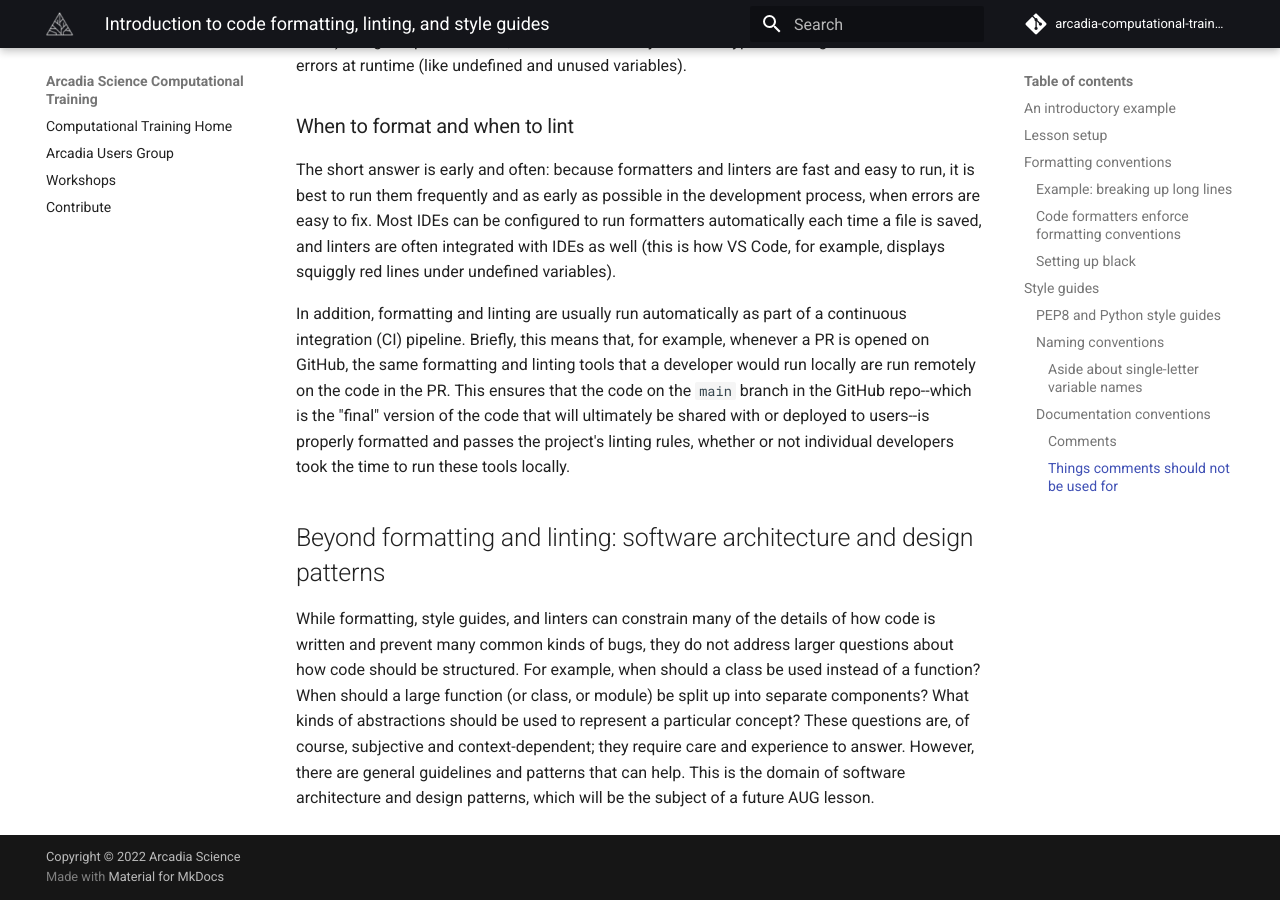
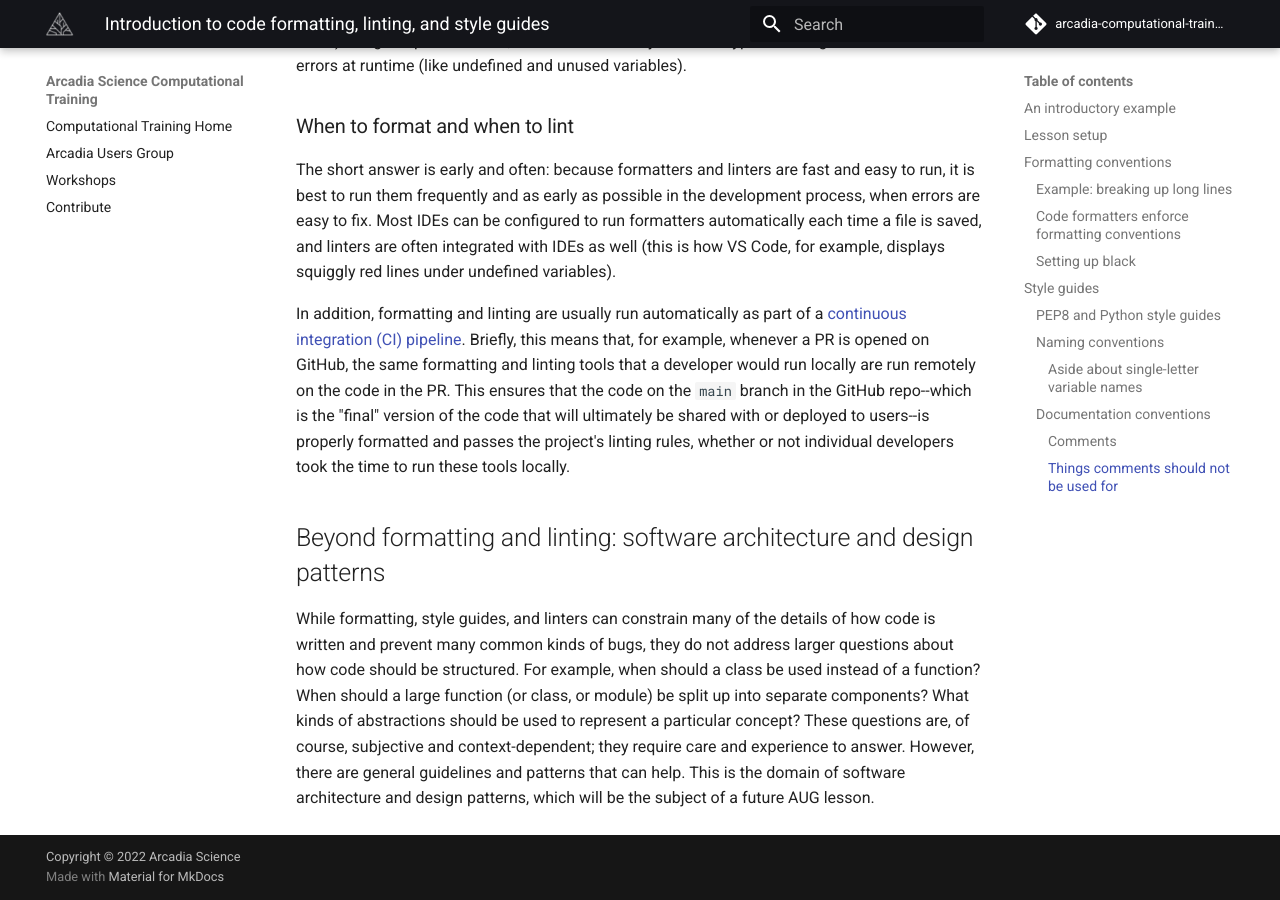
Before and after one commit to Arcadia-Science/arcadia-computational-training, an MkDocs documentation site: the page built from docs/arcadia-users-group/20240206-intro-to-formatting-and-linting/lesson.md, in a window 1280 px wide and 900 px high, scrolled down 14029 px. Built offline with MkDocs 1.6.1 and Material for MkDocs 9.7.7, drawn with Linux system fonts in a browser that asks for light colours; comment, search, counter and statistics services are not loaded; part of the change alters nothing that is shown.

```diff
--- a/docs/arcadia-users-group/20240206-intro-to-formatting-and-linting/lesson.md
+++ b/docs/arcadia-users-group/20240206-intro-to-formatting-and-linting/lesson.md
@@ -418,7 +418,7 @@ In general, choosing the appropriate set of lint rules to enforce is a context-
 ### When to format and when to lint
 The short answer is early and often: because formatters and linters are fast and easy to run, it is best to run them frequently and as early as possible in the development process, when errors are easy to fix. Most IDEs can be configured to run formatters automatically each time a file is saved, and linters are often integrated with IDEs as well (this is how VS Code, for example, displays squiggly red lines under undefined variables).
 
-In addition, formatting and linting are usually run automatically as part of a continuous integration (CI) pipeline. Briefly, this means that, for example, whenever a PR is opened on GitHub, the same formatting and linting tools that a developer would run locally are run remotely on the code in the PR. This ensures that the code on the `main` branch in the GitHub repo--which is the "final" version of the code that will ultimately be shared with or deployed to users--is properly formatted and passes the project's linting rules, whether or not individual developers took the time to run these tools locally.
+In addition, formatting and linting are usually run automatically as part of a [continuous integration (CI) pipeline](https://training.arcadiascience.com/arcadia-users-group/20231104-testing-concepts/lesson/#continuous-integration). Briefly, this means that, for example, whenever a PR is opened on GitHub, the same formatting and linting tools that a developer would run locally are run remotely on the code in the PR. This ensures that the code on the `main` branch in the GitHub repo--which is the "final" version of the code that will ultimately be shared with or deployed to users--is properly formatted and passes the project's linting rules, whether or not individual developers took the time to run these tools locally.
 
 
 ## Beyond formatting and linting: software architecture and design patterns
```
